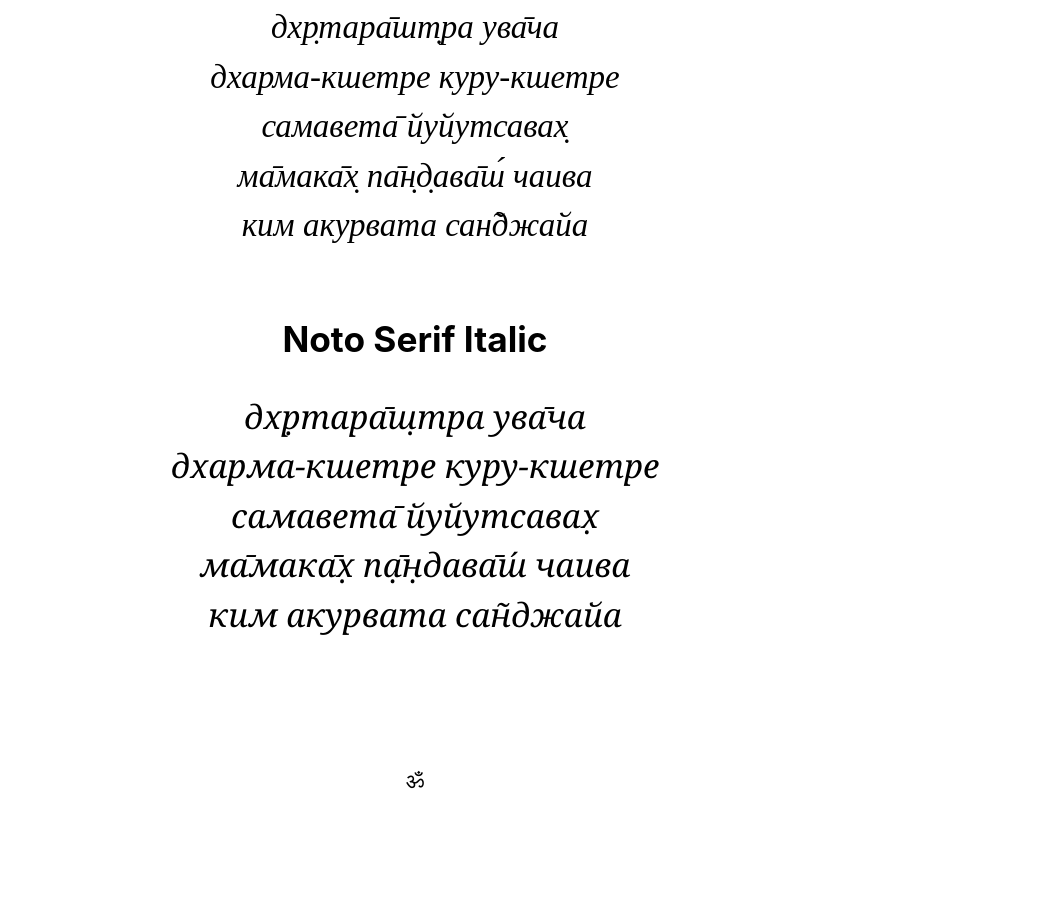
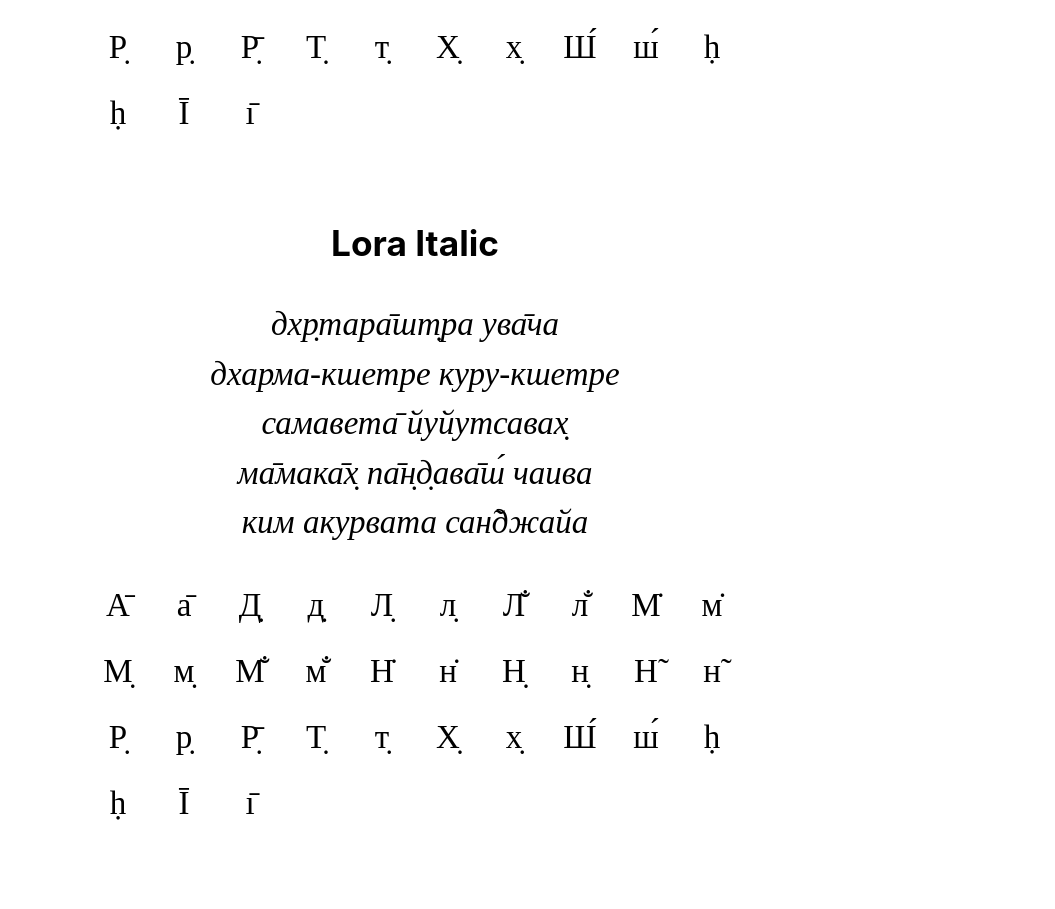
Before and after one commit to krishnized/fonts, a website: page index.html in a window 1280 px wide. Shown: the part 703-1612 px from the top of the page, without its empty margins (225-1280 px from the left). Before the commit the page ends 1522 px from the top, so only its background shows below. Drawn offline with nearby package versions, Linux system fonts and the light colour scheme; a web font is replaced by a local one.

Commit message:
Fix main noto chars

```diff
--- a/index.html
+++ b/index.html
@@ -77,6 +77,20 @@
     font-size: 1.5rem;
     font-style: italic;
   }
+  .glyphs {
+    padding: 0;
+    list-style: none;
+    display: flex;
+    flex-direction: row;
+    flex-wrap: wrap;
+    max-width: 30rem;
+    margin: 0 auto;
+    font-size: 1.5rem;
+  }
+  .glyphs li {
+    width: 3rem;
+    height: 3rem;
+  }
 
   .default {
     font-family: serif;
@@ -106,6 +120,9 @@
 ма̄мака̄х̣ па̄н̣д̣ава̄ш́ чаива<br>
 ким акурвата сан̃джайа<br>
 </blockquote>
+<ul class="glyphs default">
+<li>А̄<li>а̄<li>Д̣<li>д̣<li>Л̣<li>л̣<li>Л̐<li>л̐<li>М̇<li>м̇<li>М̣<li>м̣<li>М̐<li>м̐<li>Н̇<li>н̇<li>Н̣<li>н̣<li>Н̃<li>н̃<li>Р̣<li>р̣<li>Р̣̄<li>Т̣<li>т̣<li>Х̣<li>х̣<li>Ш́<li>ш́<li>ḥ<li>ḥ<li>Ī<li>ı̄
+</ul>
 
 <h2><a href="#lora">Lora Italic</a></h2>
 <blockquote class="lora">
@@ -115,6 +132,9 @@
 ма̄мака̄х̣ па̄н̣д̣ава̄ш́ чаива<br>
 ким акурвата сан̃джайа<br>
 </blockquote>
+<ul class="glyphs lora">
+<li>А̄<li>а̄<li>Д̣<li>д̣<li>Л̣<li>л̣<li>Л̐<li>л̐<li>М̇<li>м̇<li>М̣<li>м̣<li>М̐<li>м̐<li>Н̇<li>н̇<li>Н̣<li>н̣<li>Н̃<li>н̃<li>Р̣<li>р̣<li>Р̣̄<li>Т̣<li>т̣<li>Х̣<li>х̣<li>Ш́<li>ш́<li>ḥ<li>ḥ<li>Ī<li>ı̄
+</ul>
 
 <h2><a href="#">Noto Serif Italic</a></h2>
 <blockquote class="noto">
@@ -124,6 +144,9 @@
 ма̄мака̄х̣ па̄н̣д̣ава̄ш́ чаива<br>
 ким акурвата сан̃джайа<br>
 </blockquote>
+<ul class="glyphs noto">
+<li><!--Ā-->А̄<li><!--ā-->а̄<li>Д̣<li><!--∂̣-->д̣<li>Л̣<li>л̣<li>Л̐<li>л̐<li>М̇<li>м̇<li>М̣<li>м̣<li>М̐<li>м̐<li>Н̇<li>н̇<li>Н̣<li>н̣<li>Н̃<li>н̃<li>Р̣<li>р̣<li>Р̣̄<li>Т̣<li>т̣<li>Х̣<li>х̣<li>Ш́<li>ш́<li>ḥ<li>ḥ<li>Ī<li>ı̄
+</ul>
 
 <br>
 <br>
```
Also changed, not shown: Noto/NotoSerif-Italic.otf, 1 other file.
